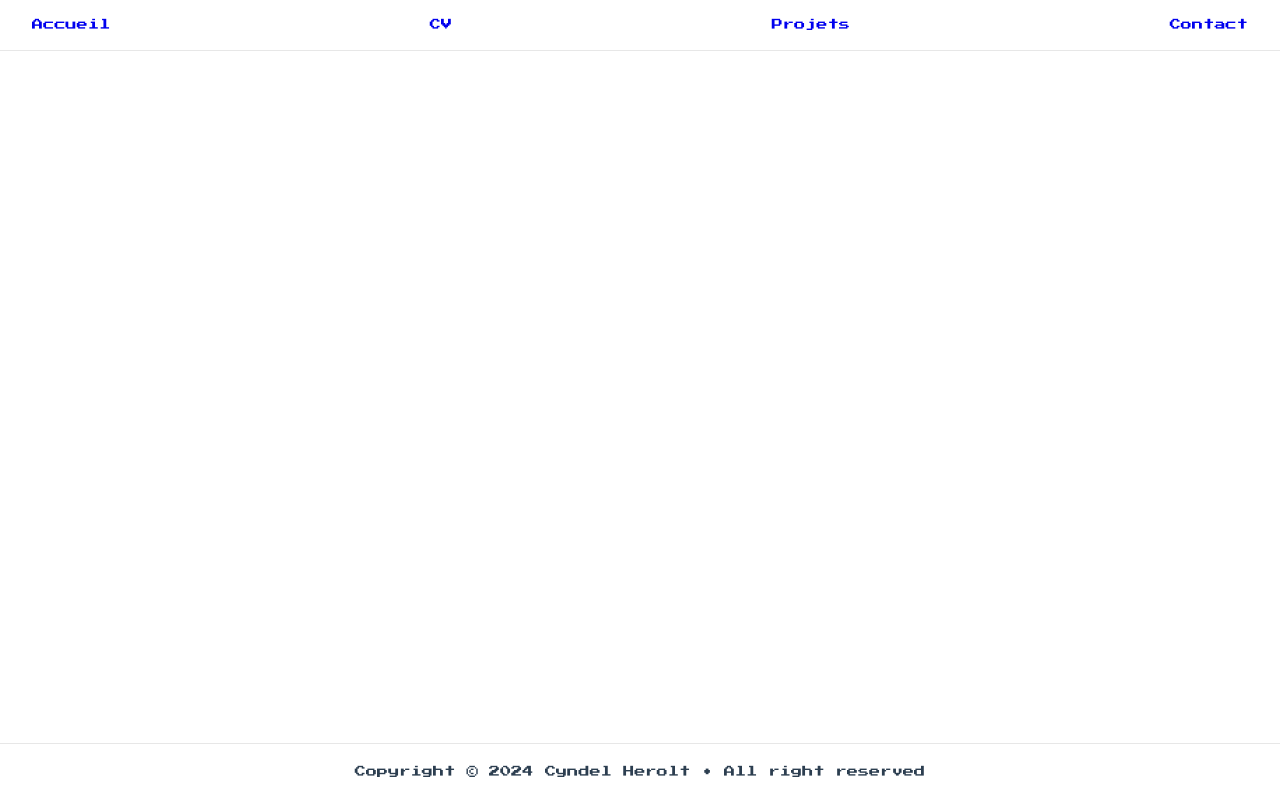
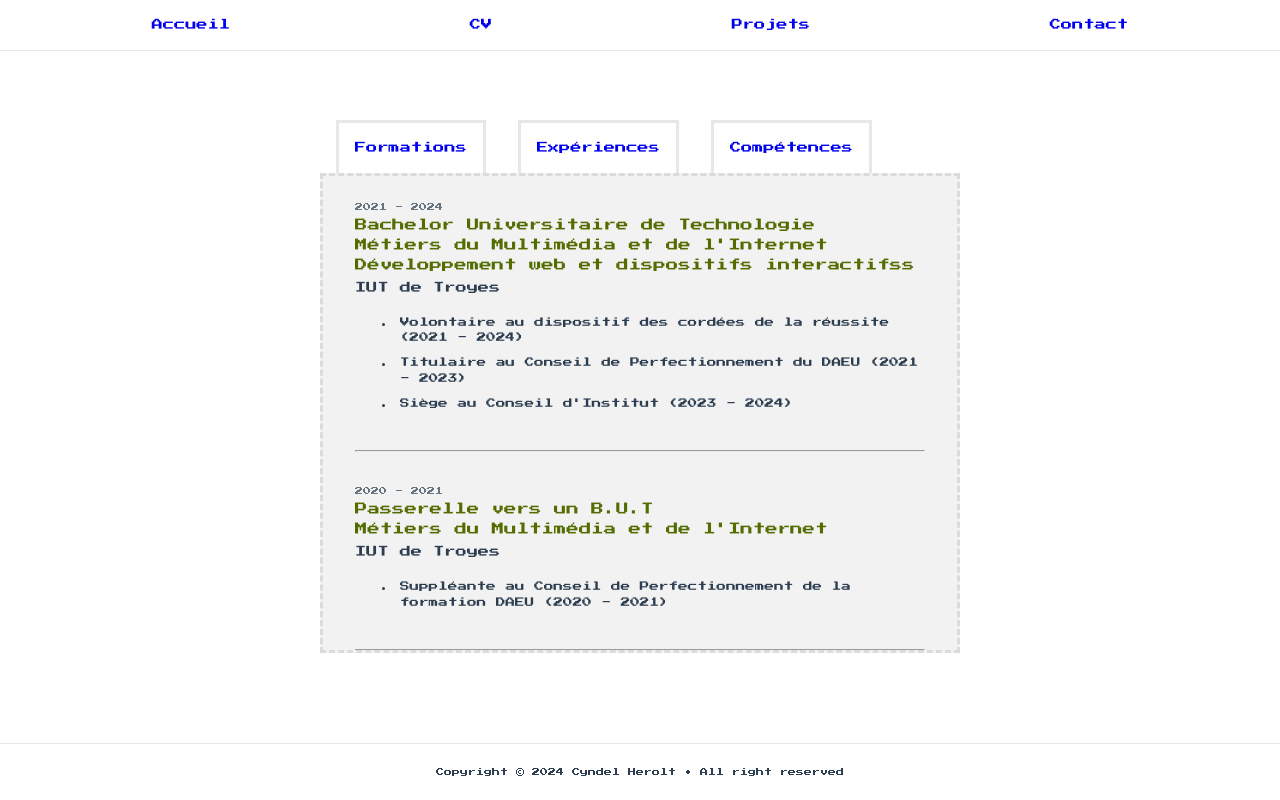
Before and after one commit to CyndelHerolt/site_persoV2, a Vue app: page /cv/formations in a window 1280 px wide. Built offline with nearby package versions, Linux system fonts and the light colour scheme.

Commit message:
feat: cv - formations

```diff
--- a/src/App.vue
+++ b/src/App.vue
@@ -6,9 +6,9 @@ import { RouterLink, RouterView } from 'vue-router'
   <header>
       <nav>
         <RouterLink to="/">Accueil</RouterLink>
-        <RouterLink to="/about">CV</RouterLink>
-        <RouterLink to="/about">Projets</RouterLink>
-        <RouterLink to="/about">Contact</RouterLink>
+        <RouterLink to="/cv">CV</RouterLink>
+        <RouterLink to="/cv">Projets</RouterLink>
+        <RouterLink to="/cv">Contact</RouterLink>
       </nav>
   </header>
 
@@ -20,5 +20,4 @@ import { RouterLink, RouterView } from 'vue-router'
 </template>
 
 <style scoped>
-
 </style>
--- a/src/assets/main.css
+++ b/src/assets/main.css
@@ -69,7 +69,7 @@
 
         nav {
             display: flex;
-            justify-content: space-between;
+            justify-content: space-around;
             align-items: center;
             font-size: .7rem;
 
@@ -94,8 +94,11 @@
         padding: 1rem 2rem;
         background-color: var(--color-background);
         border-top: solid 1px var(--color-border);
-        font-size: .5rem;
         text-align: center;
+
+        p {
+            font-size: .5rem;
+        }
     }
 
     a {
@@ -186,4 +189,58 @@
         line-height: 1.5rem;
         margin: 1rem;
     }
+
+
+    .cv {
+        width: 50vw;
+        height: 70vh;
+
+        .onglets {
+            display: flex;
+            justify-content: start;
+            font-size: .7rem;
+
+            a {
+                color: var(--color-text);
+                text-decoration: none;
+                border-top: solid 3px var(--color-border);
+                border-left: solid 3px var(--color-border);
+                border-right: solid 3px var(--color-border);
+                padding: 1rem;
+                transition: color 0.5s;
+                margin: 0 1rem;
+
+                &:hover {
+                    color: var(--color-link);
+                }
+            }
+        }
+
+        .cv-content {
+            padding: 1rem 2rem;
+            border: dashed 3px var(--color-border);
+            background-color: var(--color-background-mute);
+            overflow: auto;
+            max-height: 60vh;
+
+            small {
+                font-size: .5rem;
+                opacity: .7;
+            }
+
+            h5 {
+                color: var(--color-link);
+            }
+
+            ul {
+                font-size: .6rem;
+                margin: 10px 0;
+
+                li {
+                    padding: 5px;
+                }
+            }
+        }
+    ;
+    }
 }
--- /dev/null
+++ b/src/components/Competences.vue
@@ -0,0 +1,10 @@
+<template>
+<div class="formations">
+
+    <ul>
+      <li>2010 : Bac S</li>
+      <li>2012 : BTS SIO</li>
+      <li>2014 : Licence pro développement web</li>
+    </ul>
+  </div>
+</template>
--- /dev/null
+++ b/src/components/Experiences.vue
@@ -0,0 +1,10 @@
+<template>
+<div class="formations">
+
+    <ul>
+      <li>2010 : Bac S</li>
+      <li>2012 : BTS SIO</li>
+      <li>2014 : Licence pro développement web</li>
+    </ul>
+  </div>
+</template>
--- /dev/null
+++ b/src/components/Formations.vue
@@ -0,0 +1,46 @@
+<template>
+  <div class="formations">
+    <div>
+      <small>2021 - 2024</small>
+      <h5>Bachelor Universitaire de Technologie <br> Métiers du Multimédia et de l'Internet <br> Développement web et dispositifs interactifss</h5>
+      <p>IUT de Troyes</p>
+      <ul>
+        <li>Volontaire au dispositif des cordées de la réussite (2021 - 2024)</li>
+        <li>Titulaire au Conseil de Perfectionnement du DAEU (2021 - 2023)</li>
+        <li>Siège au Conseil d'Institut (2023 - 2024)</li>
+      </ul>
+    </div>
+    <br>
+    <hr>
+    <br>
+    <div>
+      <small>2020 - 2021</small>
+      <h5>Passerelle vers un B.U.T <br> Métiers du Multimédia et de l'Internet</h5>
+      <p>IUT de Troyes</p>
+      <ul>
+        <li>Suppléante au Conseil de Perfectionnement de la formation DAEU (2020 - 2021)</li>
+      </ul>
+    </div>
+    <br>
+    <hr>
+    <br>
+    <div>
+      <small>2019 - 2020</small>
+      <h5>Diplôme d'Accès aux Etudes Universitaires <br> Littérature</h5>
+      <p>IUT de Troyes</p>
+      <ul>
+        <li>Mention très bien</li>
+      </ul>
+    </div>
+    <br>
+    <hr>
+    <br>
+    <div>
+      <small>2014 - 2016</small>
+      <h5>Brevet d'études professionnelles <br> Métiers de la Vente et de la Relation Client</h5>
+      <p>Lycée Professionnel Gabriel Voisin - Troyes</p>
+    </div>
+  </div>
+</template>
+<script setup>
+</script>
--- a/src/router/index.js
+++ b/src/router/index.js
@@ -1,5 +1,8 @@
 import { createRouter, createWebHistory } from 'vue-router'
 import HomeView from '../views/HomeView.vue'
+import Formations from '../components/Formations.vue'
+import Experiences from '../components/Experiences.vue'
+import Competences from '../components/Competences.vue'
 
 const router = createRouter({
   history: createWebHistory(import.meta.env.BASE_URL),
@@ -10,12 +13,26 @@ const router = createRouter({
       component: HomeView
     },
     {
-      path: '/about',
-      name: 'about',
+      path: '/cv',
+      name: 'cv',
       // route level code-splitting
       // this generates a separate chunk (About.[hash].js) for this route
       // which is lazy-loaded when the route is visited.
-      component: () => import('../views/AboutView.vue')
+      component: () => import('../views/CvView.vue'),
+      children: [
+        {
+          path: 'formations',
+          component: Formations
+        },
+        {
+          path: 'experiences',
+          component: Experiences
+        },
+        {
+          path: 'competences',
+          component: Competences
+        },
+        ]
     }
   ]
 })
--- a/src/views/AboutView.vue
+++ /dev/null
@@ -1,8 +0,0 @@
-<template>
-  <div class="about">
-    <h1>This is an about page</h1>
-  </div>
-</template>
-
-<style>
-</style>
--- /dev/null
+++ b/src/views/CvView.vue
@@ -0,0 +1,25 @@
+<template>
+  <div class="cv">
+    <nav class="onglets">
+      <RouterLink to="/cv/formations" active-class="active-link">
+        Formations
+      </RouterLink>
+      <RouterLink to="/cv/experiences" active-class="active-link">
+        Expériences
+      </RouterLink>
+      <RouterLink to="/cv/competences" active-class="active-link">
+        Compétences
+      </RouterLink>
+    </nav>
+
+    <div class="cv-content">
+      <router-view/>
+    </div>
+
+  </div>
+</template>
+
+<style>
+</style>
+<script setup>
+</script>
--- a/src/views/HomeView.vue
+++ b/src/views/HomeView.vue
@@ -130,7 +130,7 @@ const closeModal = () => {
         </p>
       </div>
       <div class="modal-footer">
-        <button @click="closeModal">Close</button>
+        <button @click="closeModal">Quitter</button>
       </div>
     </div>
 
```
Also changed, not shown: public/images/cartouche.png (added).
